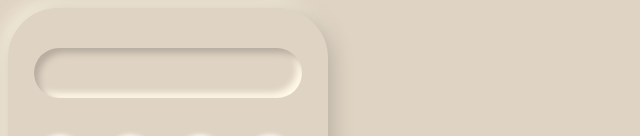
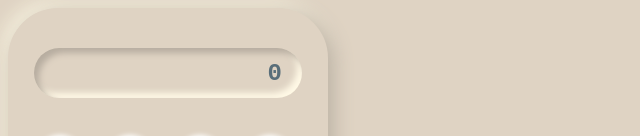
Before and after one commit to Danntastico/react-calculator, a React (Create React App) app: page / in a window 1280 px wide. Shown: the top 136 px of the page, without its empty margins (0-640 px from the left). Built offline with nearby package versions, Linux system fonts and the light colour scheme; a web font is replaced by a local one.

Commit message:
Updated the way the screen will display the results

```diff
--- a/src/containers/ResultScreen/ResultScreen.jsx
+++ b/src/containers/ResultScreen/ResultScreen.jsx
@@ -3,13 +3,14 @@ import { OpContext } from '../../operations/OpContext';
 
 export const ResultScreen = () => {
   const {
-    state: { currentValue },
+    state: { display, isFirstNumReady, firstNum },
   } = useContext(OpContext);
 
+  const onScreen = !isFirstNumReady ? display : firstNum;
   return (
     <div>
       <div className='result__screen'>
-        <h2>{currentValue}</h2>
+        <h2>{onScreen}</h2>
       </div>
     </div>
   );
```
